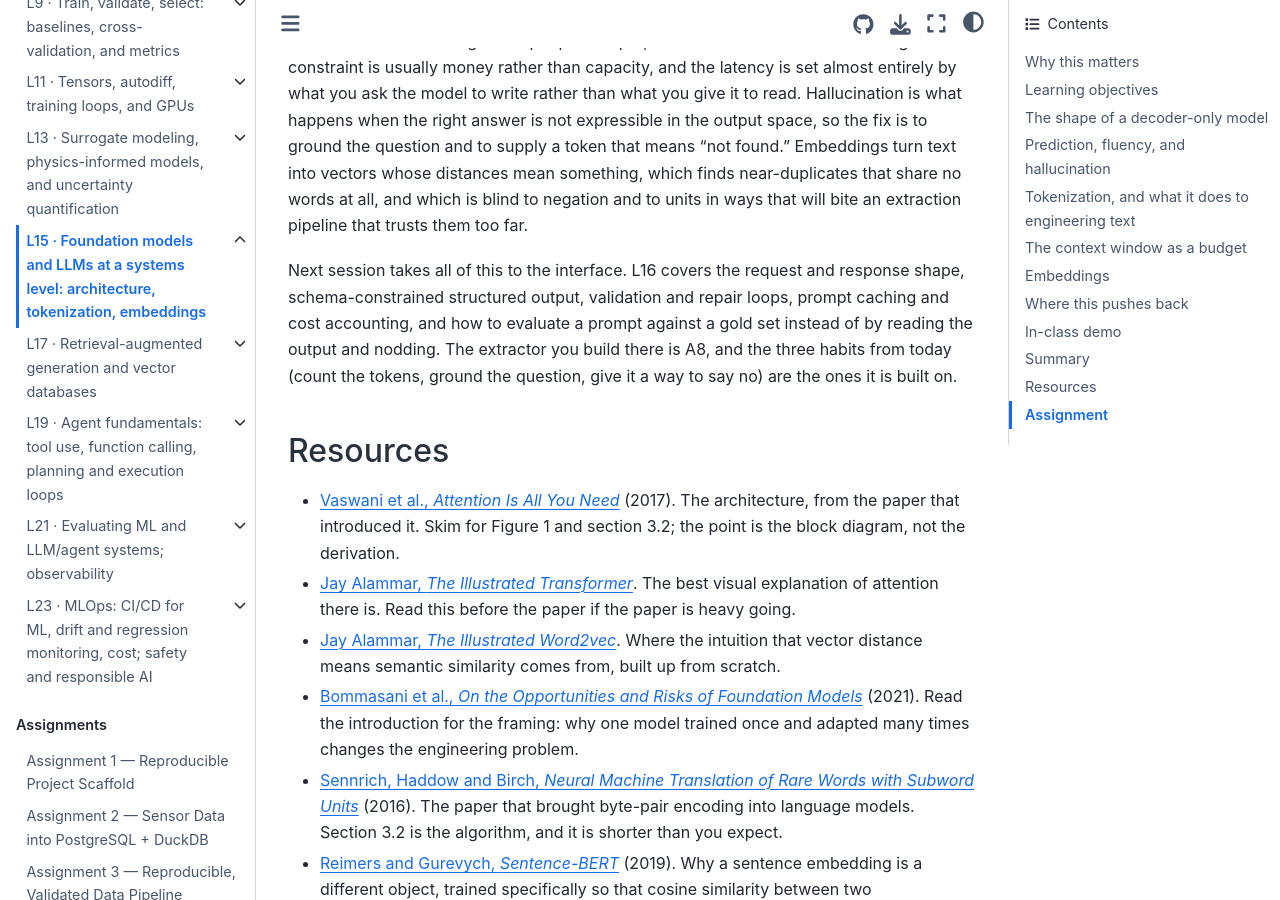
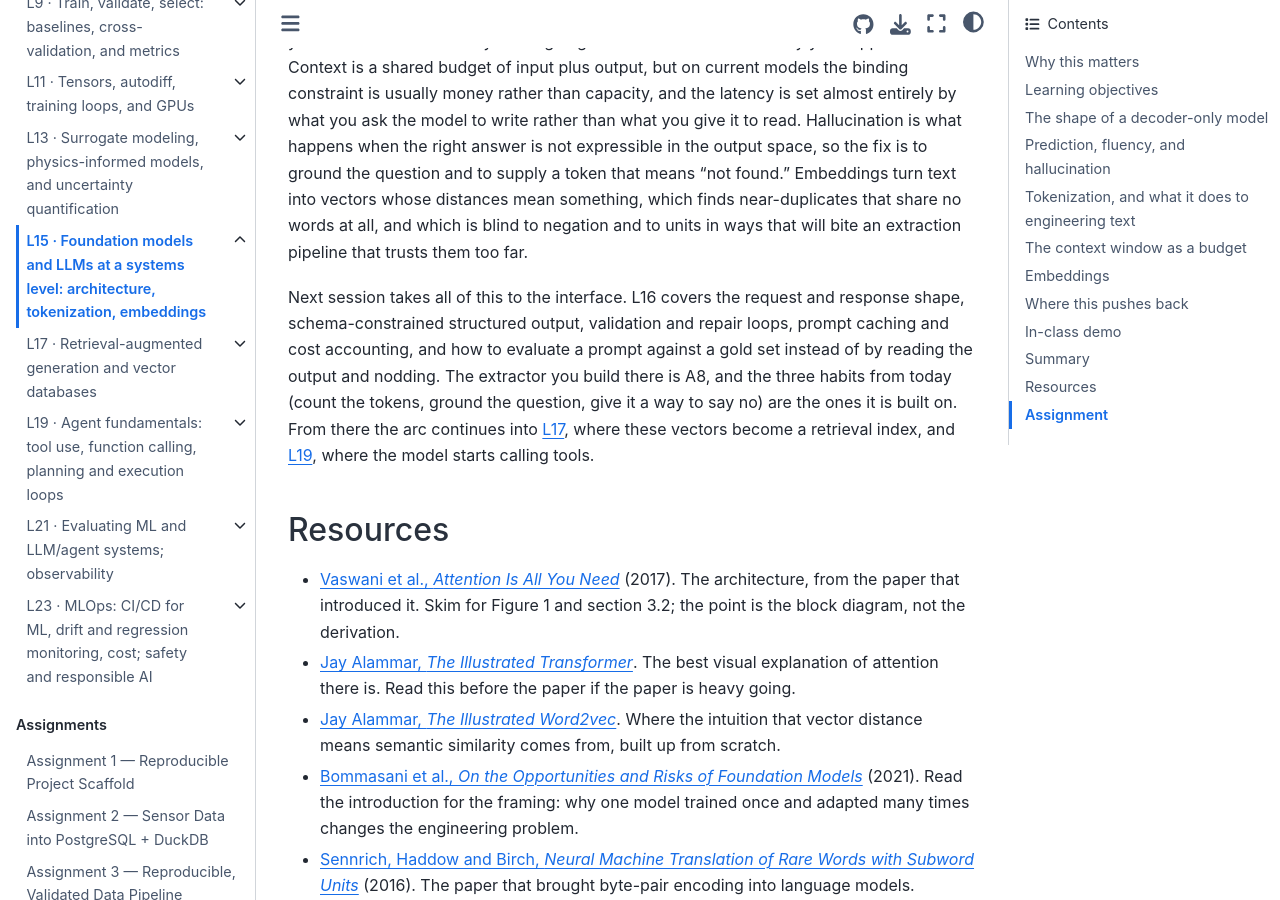
Before and after one commit to jkitchin/f26-06763, a Jupyter Book: the page built from lectures/l15/notes.md, in a window 1280 px wide and 900 px high, scrolled down 16958 px. Built offline with Jupyter Book 1.0.4 settings and Sphinx 7.4.7 and the Sphinx Book theme 1.1.4, drawn with Linux system fonts in a browser that asks for light colours; pages that are not in the unit, such as notebooks, are missing from menus; some of the changed text lies outside the part shown.

Commit message:
L15: restore cross-references now that L13 and L17 are on main
The branch was originally cut from a stale origin/main that predated L4, L13,
L17, L19, L21, and L23. Rebased onto current main, placed L15 between L13 and
L17 in _toc.yml, and turned the two prose references back into links:

- the NASA report paragraph links L9 and L13 again, since the airfoil dataset
  came from that report in both
- the embeddings-versus-LLM-call section links L17, which is the RAG pipeline
  this session builds half of
- the summary now points forward to L17 and L19 as the rest of the arc

Co-Authored-By: Claude Opus 5 (1M context) <noreply@anthropic.com>

```diff
--- a/lectures/l15/notes.md
+++ b/lectures/l15/notes.md
@@ -458,9 +458,9 @@ The rule of thumb: **use embeddings when the question is "which of these are ali
 LLM when the question is "what does this one say."** Deduplication, clustering, near-
 duplicate detection, and retrieval are the first kind. Extraction, summarization, and
 judgment are the second. Most real pipelines use embeddings to narrow a corpus from
-millions to tens, and then spend LLM tokens only on the tens. That pipeline is the subject
-of L17 in two sessions' time, and this is the half of it you can build
-today.
+millions to tens, and then spend LLM tokens only on the tens. That pipeline is
+retrieval-augmented generation, the subject of [L17](../l17/notes.md) in two sessions'
+time, and this is the half of it you can build today.
 
 ### Dimensionality is a storage decision
 
@@ -623,12 +623,13 @@ vectors whose distances mean something, which finds near-duplicates that share n
 all, and which is blind to negation and to units in ways that will bite an extraction
 pipeline that trusts them too far.
 
-Next session takes all of this to the interface. L16 covers the
-request and response shape, schema-constrained structured output, validation and repair
-loops, prompt caching and cost accounting, and how to evaluate a prompt against a gold set
-instead of by reading the output and nodding. The extractor you build there is A8, and the
-three habits from today (count the tokens, ground the question, give it a way to say no)
-are the ones it is built on.
+Next session takes all of this to the interface. L16 covers the request and response shape,
+schema-constrained structured output, validation and repair loops, prompt caching and cost
+accounting, and how to evaluate a prompt against a gold set instead of by reading the
+output and nodding. The extractor you build there is A8, and the three habits from today
+(count the tokens, ground the question, give it a way to say no) are the ones it is built
+on. From there the arc continues into [L17](../l17/notes.md), where these vectors become a
+retrieval index, and [L19](../l19/notes.md), where the model starts calling tools.
 
 ## Resources
 
```
Also changed, not shown: other parts of lectures/l15/notes.md (+1 -1 lines).
